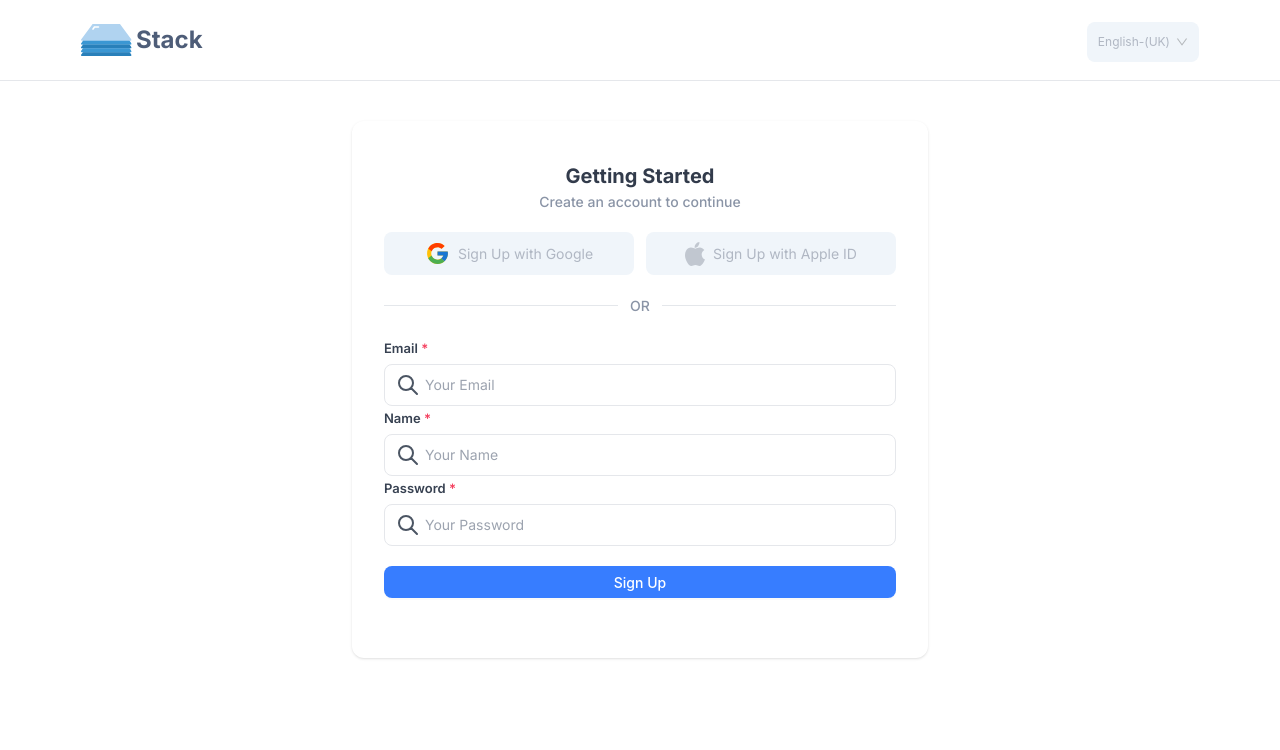
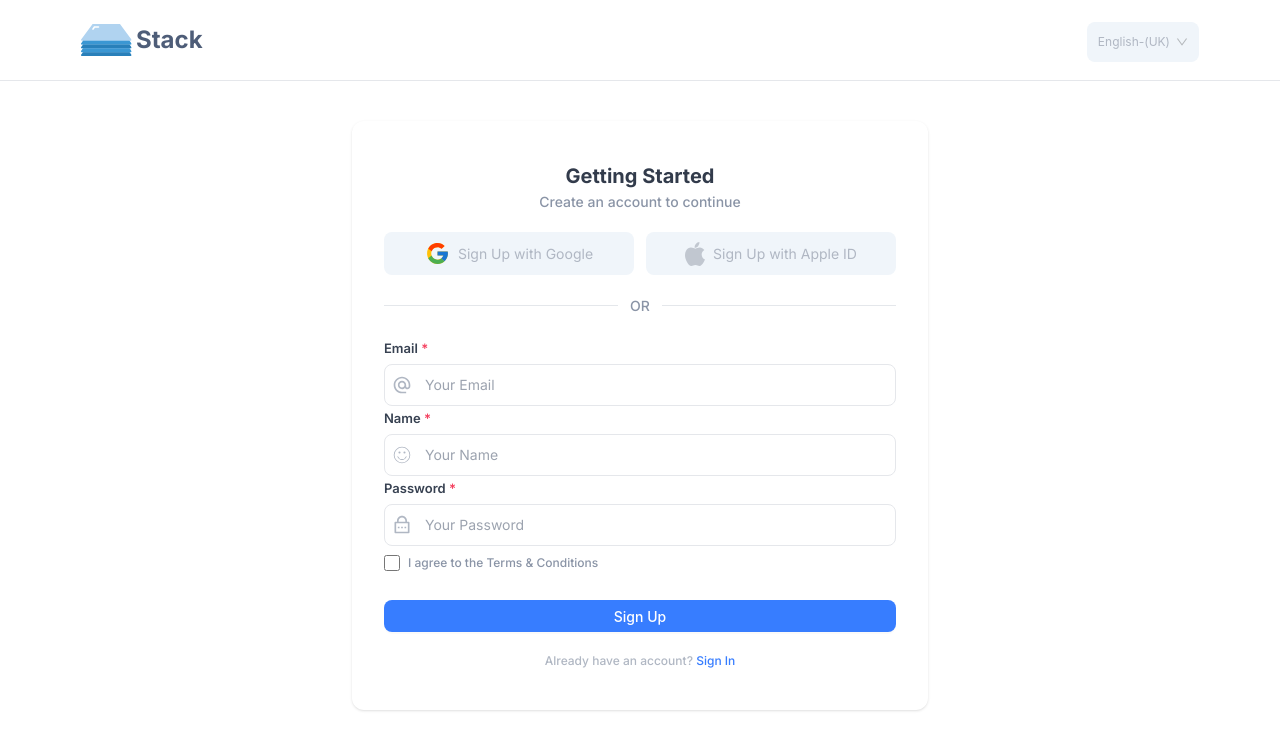
Before and after one commit to masud90895/m360ict-front-end, a Next.js app: page /sign-up in a window 1280 px wide. Shown: the top 750 px of the page. Built offline with nearby package versions, Linux system fonts and the light colour scheme.

Commit message:
Add react-icons package and update sign-up page

```diff
--- a/package.json
+++ b/package.json
@@ -16,6 +16,7 @@
     "react": "^18",
     "react-dom": "^18",
     "react-hook-form": "^7.49.3",
+    "react-icons": "^5.0.1",
     "react-redux": "^9.1.0",
     "zod": "^3.22.4"
   },
--- a/src/app/(authentication)/sign-up/page.tsx
+++ b/src/app/(authentication)/sign-up/page.tsx
@@ -7,6 +7,10 @@ import InputField from "@/components/Forms/InputField";
 import { Button } from "antd";
 import { zodResolver } from "@hookform/resolvers/zod";
 import { z } from "zod";
+import { MdAlternateEmail } from "react-icons/md";
+import { CiFaceSmile } from "react-icons/ci";
+import { RiLockPasswordLine } from "react-icons/ri";
+import Link from "next/link";
 
 const SignUp = () => {
   // create schema for validation for name,email,password with proper error message
@@ -112,6 +116,7 @@ const SignUp = () => {
             placeholder="Your Email"
             required
             type="email"
+            icon={MdAlternateEmail}
           />
 
           {/* name */}
@@ -124,6 +129,7 @@ const SignUp = () => {
             placeholder="Your Name"
             required
             type="text"
+            icon={CiFaceSmile}
           />
 
           {/* password */}
@@ -136,7 +142,19 @@ const SignUp = () => {
             placeholder="Your Password"
             required
             type="password"
+            icon={RiLockPasswordLine}
           />
+
+          {/* checkout with I agree to the Terms & Conditions */}
+          <div className="flex items-center gap-2 my-2">
+            <input
+              type="checkbox"
+              className="w-4 h-4  rounded-lg transition-all duration-500 ease-in-out"
+            />
+            <p className="text-[12px] font-medium text-[#8A94A6]">
+              I agree to the Terms & Conditions
+            </p>
+          </div>
 
           {/* Sign up Button */}
 
@@ -149,6 +167,17 @@ const SignUp = () => {
         </form>
 
         {/* form */}
+
+        {/*
+        already have an account? Sign in
+        */}
+
+        <p className="text-center text-[12px] font-medium text-primary">
+          Already have an account?{" "}
+          <Link href={"/register"} className="text-[#377DFF] cursor-pointer hover:underline  transition-all duration-500 ease-in-out">
+            Sign In
+          </Link>
+        </p>
       </section>
     </main>
   );
--- a/src/components/Forms/InputField.tsx
+++ b/src/components/Forms/InputField.tsx
@@ -1,5 +1,6 @@
 import React from "react";
 import { FieldValues, UseFormRegister } from "react-hook-form";
+import { IconType } from "react-icons";
 
 interface InputFieldProps {
   label?: string;
@@ -14,6 +15,7 @@ interface InputFieldProps {
   disabled?: boolean;
   defaultValue?: any;
   onChange?: (e: React.ChangeEvent<HTMLInputElement>) => void;
+  icon?: IconType;
 }
 
 const InputField = ({
@@ -29,6 +31,7 @@ const InputField = ({
   disabled,
   defaultValue,
   onChange,
+  icon: Icon,
 }: InputFieldProps) => {
   return (
     <div className="w-full">
@@ -48,22 +51,7 @@ const InputField = ({
       {register ? (
         <div className="relative text-gray-600 focus-within:text-gray-400">
           <span className="absolute inset-y-0 left-0 flex items-center pl-2">
-            <button
-              type="submit"
-              className="p-1 focus:outline-none focus:shadow-outline"
-            >
-              <svg
-                fill="none"
-                stroke="currentColor"
-                stroke-linecap="round"
-                stroke-linejoin="round"
-                stroke-width="2"
-                viewBox="0 0 24 24"
-                className="w-6 h-6"
-              >
-                <path d="M21 21l-6-6m2-5a7 7 0 11-14 0 7 7 0 0114 0z"></path>
-              </svg>
-            </button>
+            {Icon && <Icon className="w-5 h-5 text-primary" />}
           </span>
           <input
             type={type ? type : "text"}
@@ -76,8 +64,12 @@ const InputField = ({
                 ? customClass
                 : `${
                     errors && name && errors[name]
-                      ? "border-1 w-full pl-10  bg-red-50 rounded-lg py-2 px-[10px] font-inter text-sm leading-6 placeholder:capitalize text-gray-90 focus:outline-rose-500 text-[12px]"
-                      : "border w-full pl-10 bg-gray-5 rounded-lg border-border py-2 px-[10px] font-inter text-sm leading-6 placeholder:capitalize text-gray-90 focus:outline-purple text-[12px]"
+                      ? `border-1 w-full ${
+                          Icon && "pl-10"
+                        }   bg-red-50 rounded-lg py-2 px-[10px] font-inter text-sm leading-6 placeholder:capitalize text-gray-90 focus:outline-rose-500 text-[12px]`
+                      : `border w-full ${
+                          Icon && "pl-10"
+                        } bg-gray-5 rounded-lg border-border py-2 px-[10px] font-inter text-sm leading-6 placeholder:capitalize text-gray-90 focus:outline-purple text-[12px]`
                   }`
             }`}
             {...register(name ? name : "noName", {
```
Also changed, not shown: 1 other file (tests, documents, lock files or other folders).
